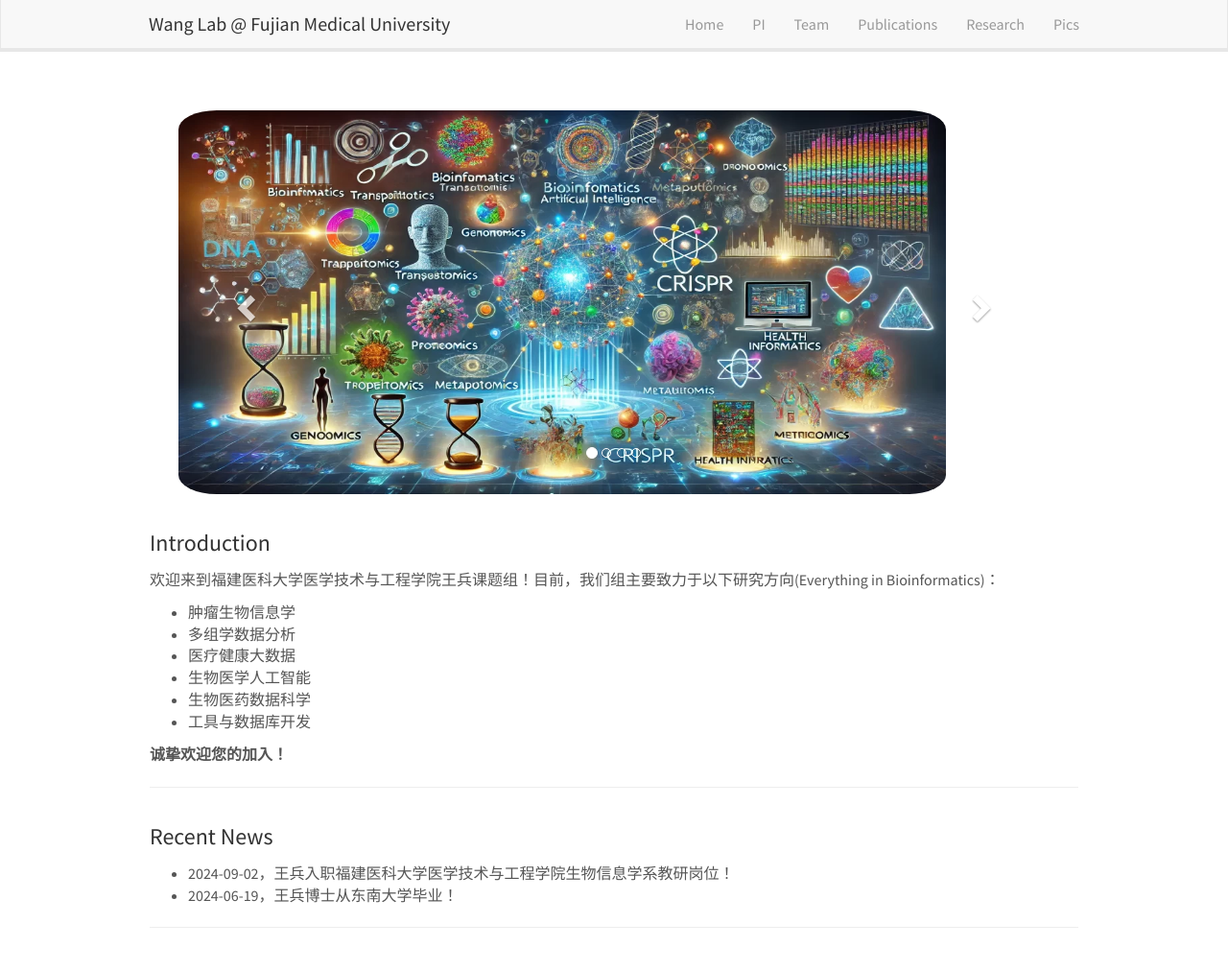
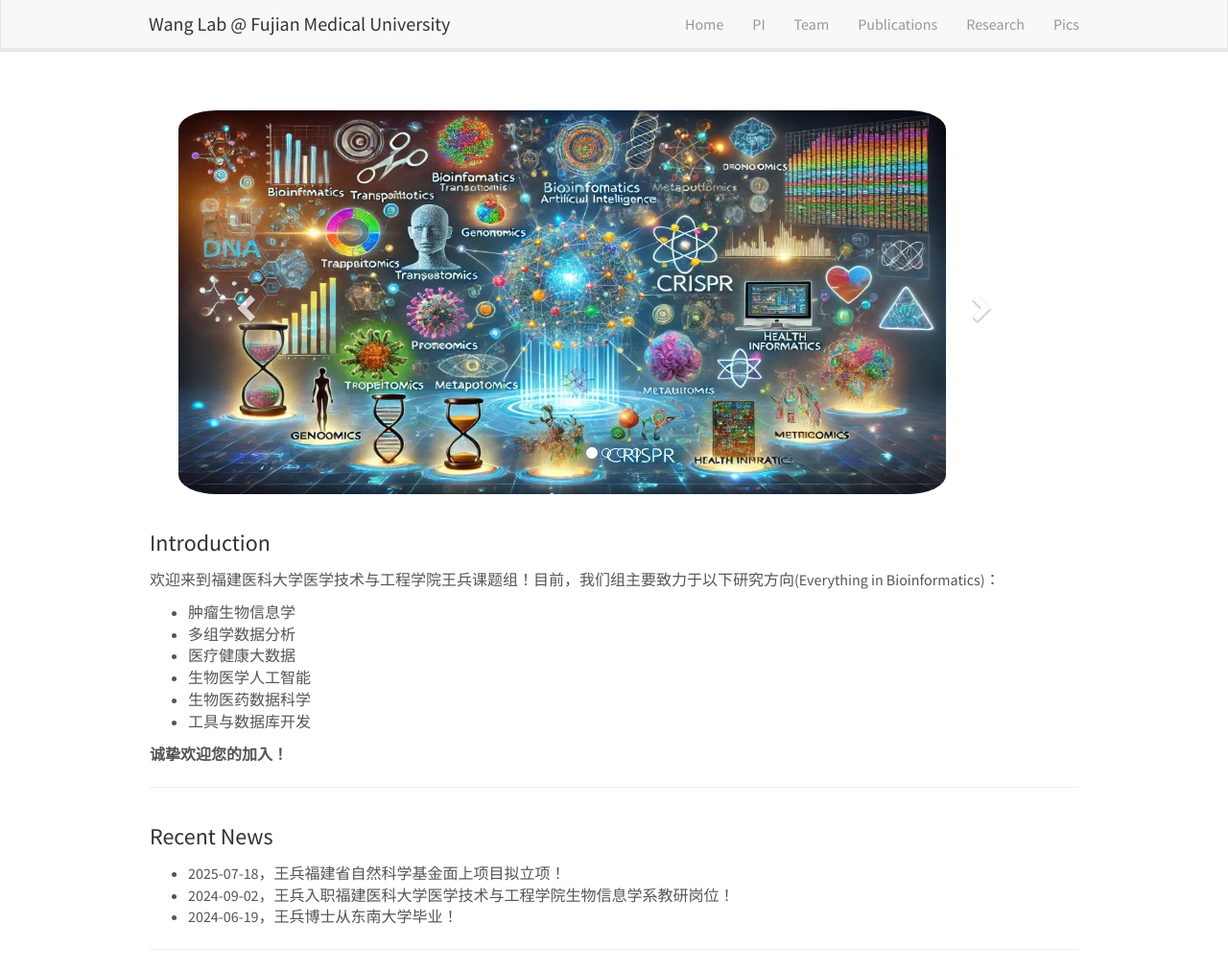
Before and after one commit to wangbing587/wangbing587.github.io, a Jekyll site: the page built from _pages/home.md, in a window 1280 px wide and 1012 px high. Shown: the whole window at 96% size. Built offline with Jekyll 4.4.1, drawn with Linux system fonts in a browser that asks for light colours.

Commit message:
Update home.md

```diff
--- a/_pages/home.md
+++ b/_pages/home.md
@@ -19,6 +19,7 @@ permalink: /
 <hr />
 
 # <font size="5">Recent News</font>
+- 2025-07-18，王兵福建省自然科学基金面上项目拟立项！
 - 2024-09-02，王兵入职福建医科大学医学技术与工程学院生物信息学系教研岗位！
 - 2024-06-19，王兵博士从东南大学毕业！
 <hr />
```
